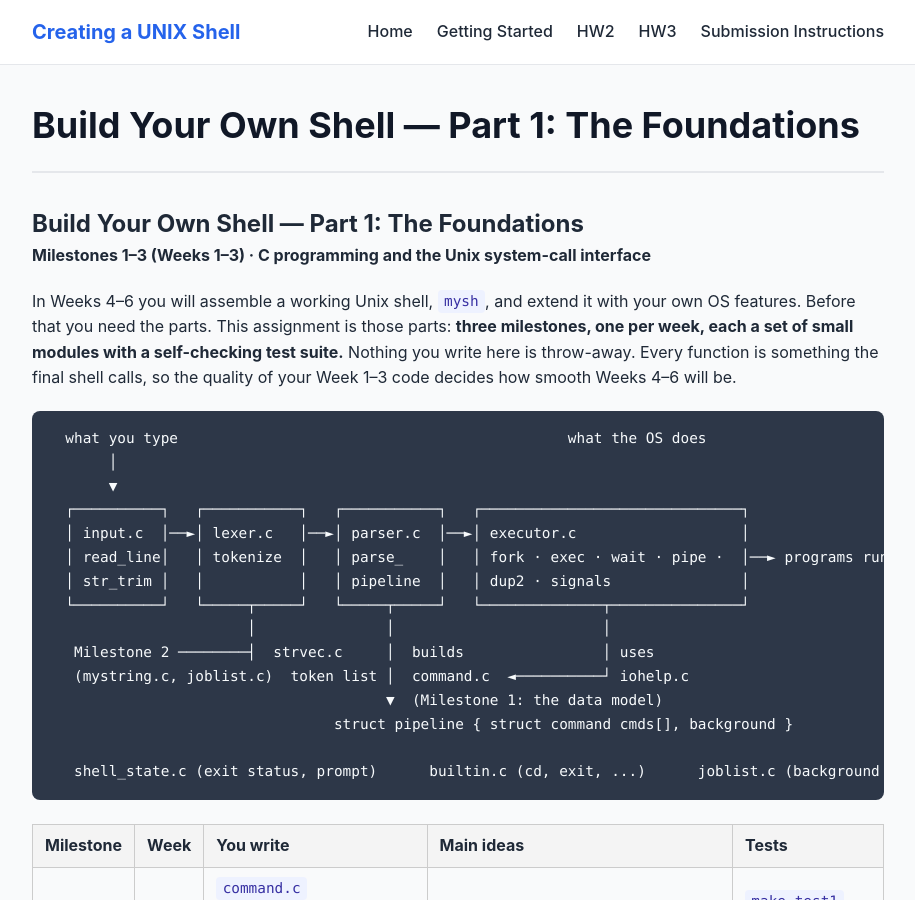
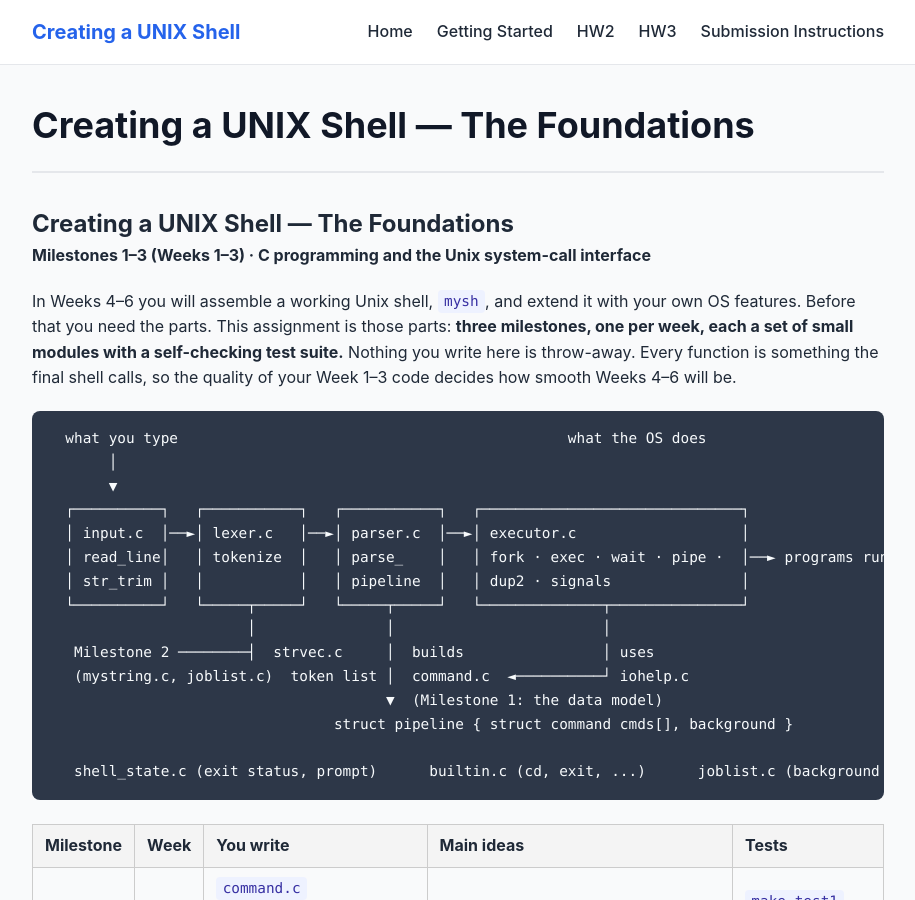
Before and after one commit to sysfun-gwu-f26/sysfun-f26.github.io, a Jekyll site: the page built from GettingStarted.md, in a window 1280 px wide and 900 px high. Shown: the whole window, without its empty margins (182-1097 px from the left). Built offline with Jekyll 4.4.1, drawn with Linux system fonts in a browser that asks for light colours; our own code applies the rules of GitHub Pages for plain Markdown files.

Commit message:
Rename section title to 'Creating a UNIX Shell'

```diff
--- a/GettingStarted.md
+++ b/GettingStarted.md
@@ -1,4 +1,4 @@
-# Build Your Own Shell — Part 1: The Foundations
+# Creating a UNIX Shell — The Foundations
 
 **Milestones 1–3 (Weeks 1–3) · C programming and the Unix system-call interface**
 
```
